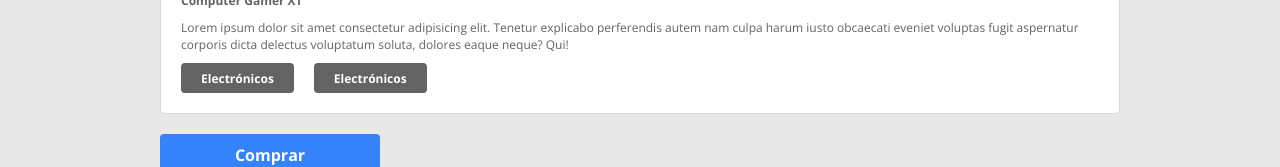
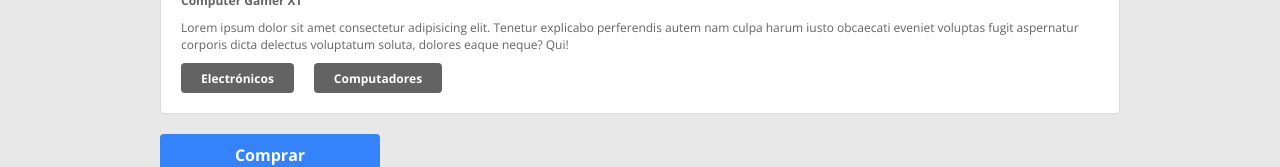
Before and after one commit to Ofice0313/ds-commerce, a React (Vite) app in the folder frontend/: page / in a window 1280 px wide. Shown: the part 376-543 px from the top of the page. Built offline with nearby package versions, Linux system fonts and the light colour scheme.

Commit message:
First Component with Props

```diff
--- a/frontend/src/components/HeaderClient/index.tsx
+++ b/frontend/src/components/HeaderClient/index.tsx
@@ -2,7 +2,7 @@ import cartIcon from '../../assets/images/cart.svg'
 import './styles.css'
 export default function HeaderClient() {
 
-    return(
+    return (
         <header className="dsc-header-client">
             <nav className="dsc-container">
                 <h1>DSCommerce</h1>
--- a/frontend/src/components/ProductCategory/index.tsx
+++ b/frontend/src/components/ProductCategory/index.tsx
@@ -1,8 +1,13 @@
 import './styles.css'
-export default function ProductCategory() {
+
+type Props = {
+    name: string;
+}
+
+export default function ProductCategory({ name }: Props) {
     return (
         <div className="dsc-category">
-            <span>Electrónicos</span>
+            <span>{name}</span>
         </div>
     );
 }
--- a/frontend/src/components/ProductDetailsCard/index.tsx
+++ b/frontend/src/components/ProductDetailsCard/index.tsx
@@ -18,8 +18,8 @@ export default function ProductDetailsCard () {
                 soluta, dolores eaque neque? Qui!
               </p>
               <div className="dsc-category-container">
-                <ProductCategory />
-                <ProductCategory />
+                <ProductCategory name="Electrónicos" />
+                <ProductCategory name="Computadores" />
               </div>
             </div>
           </div>
```
Lines whose indentation alone changed are shown as unchanged.
